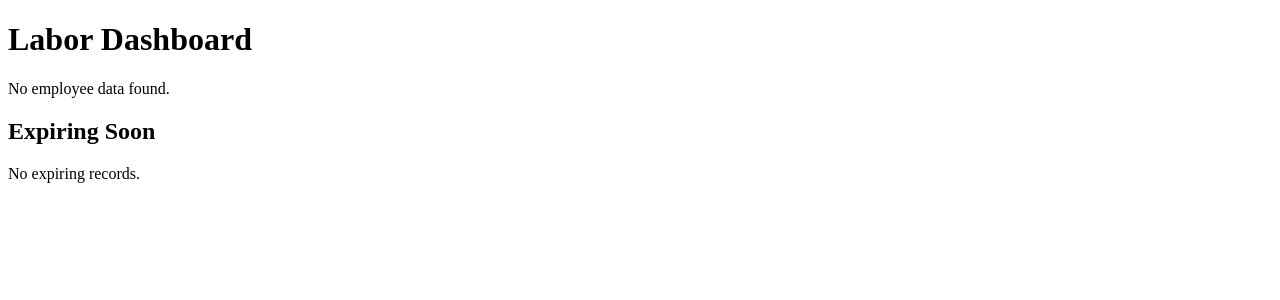
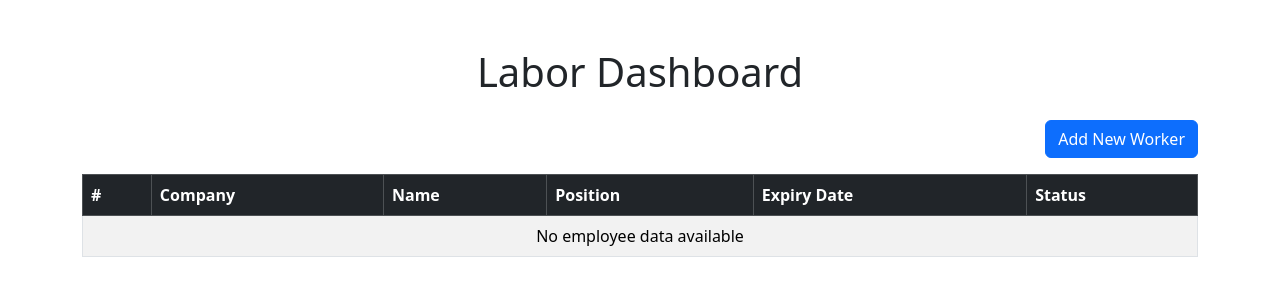
Before and after one commit to sharnik24/labor-dashboard, a Flask app: page / in a window 1280 px wide. Shown: the top 300 px of the page. Run offline with Flask 3, Linux system fonts and the light colour scheme.

Commit message:
Refactor dashboard layout and add new worker button

```diff
--- a/templates/dashboard.html
+++ b/templates/dashboard.html
@@ -1,41 +1,60 @@
 <!DOCTYPE html>
-<html>
+<html lang="en">
 <head>
+    <meta charset="UTF-8">
     <title>Labor Dashboard</title>
+    <!-- Bootstrap CSS -->
+    <link href="https://cdn.jsdelivr.net/npm/bootstrap@5.3.2/dist/css/bootstrap.min.css" rel="stylesheet">
 </head>
 <body>
-    <h1>Labor Dashboard</h1>
+<div class="container mt-5">
+    <h1 class="mb-4 text-center">Labor Dashboard</h1>
 
-    {% if all_employees and all_employees|length > 0 %}
-        <h2>All Employees</h2>
-        <table border="1">
+    <!-- Add Worker Button -->
+    <div class="mb-3 text-end">
+        <a href="/add" class="btn btn-primary">Add New Worker</a>
+    </div>
+
+    <!-- Table -->
+    <table class="table table-striped table-bordered">
+        <thead class="table-dark">
             <tr>
-                {% for key in all_employees[0].keys() %}
-                <th>{{ key }}</th>
+                <th>#</th>
+                <th>Company</th>
+                <th>Name</th>
+                <th>Position</th>
+                <th>Expiry Date</th>
+                <th>Status</th>
+            </tr>
+        </thead>
+        <tbody>
+            {% if all_employees %}
+                {% for i, emp in enumerate(all_employees, 1) %}
+                <tr>
+                    <td>{{ i }}</td>
+                    <td>{{ emp['Company'] }}</td>
+                    <td>{{ emp['Name'] }}</td>
+                    <td>{{ emp['Position'] }}</td>
+                    <td>{{ emp['Expiry'] }}</td>
+                    <td>
+                        {% if emp['Expiry'] in expiring %}
+                            <span class="badge bg-danger">Expiring Soon</span>
+                        {% else %}
+                            <span class="badge bg-success">Active</span>
+                        {% endif %}
+                    </td>
+                </tr>
                 {% endfor %}
-            </tr>
+            {% else %}
+                <tr>
+                    <td colspan="6" class="text-center">No employee data available</td>
+                </tr>
+            {% endif %}
+        </tbody>
+    </table>
+</div>
 
-            {% for emp in all_employees %}
-            <tr>
-                {% for value in emp.values() %}
-                <td>{{ value }}</td>
-                {% endfor %}
-            </tr>
-            {% endfor %}
-        </table>
-    {% else %}
-        <p>No employee data found.</p>
-    {% endif %}
-
-    <h2>Expiring Soon</h2>
-    {% if expiring %}
-        <ul>
-            {% for emp in expiring %}
-            <li>{{ emp["Name"] }} — {{ emp["Expiry Date"] }}</li>
-            {% endfor %}
-        </ul>
-    {% else %}
-        <p>No expiring records.</p>
-    {% endif %}
+<!-- Bootstrap JS -->
+<script src="https://cdn.jsdelivr.net/npm/bootstrap@5.3.2/dist/js/bootstrap.bundle.min.js"></script>
 </body>
 </html>
```
